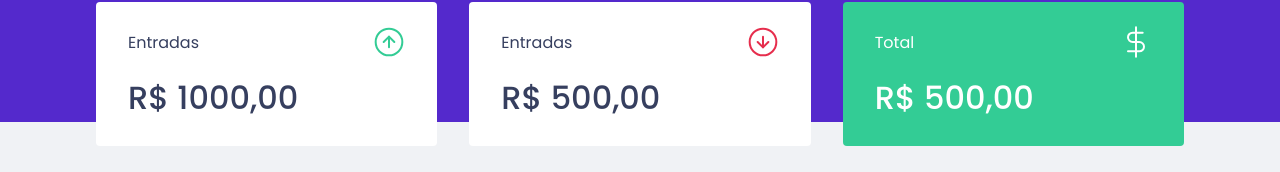
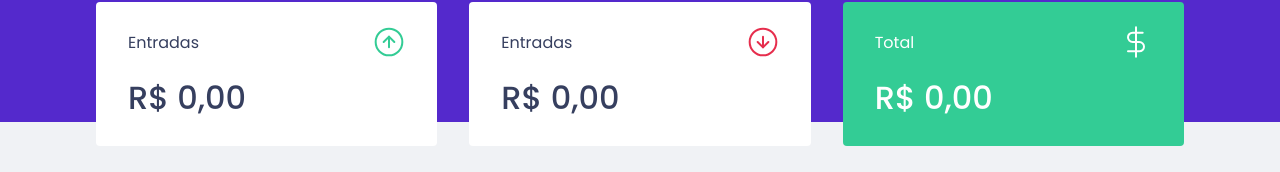
Before and after one commit to jmichel-dev/dtmoney-app, a React (Create React App) app: page / in a window 1280 px wide. Shown: the part 150-322 px from the top of the page. Built offline with nearby package versions, Linux system fonts and the light colour scheme; no server answers; what miragejs would draw is missing.

Commit message:
created functions for calculated income, outcome and total

```diff
--- a/src/components/Summary/index.tsx
+++ b/src/components/Summary/index.tsx
@@ -3,8 +3,14 @@ import { Container } from "./styles";
 import incomeImg from "../../assets/img/income.svg";
 import outcomeImg from "../../assets/img/outcome.svg";
 import totalImg from "../../assets/img/total.svg";
+import { useContext } from "react";
+import { TransactionContext } from "../../contexts/TransactionsContext";
+import { formatCurrency } from "../../utils/formatter";
 
 export const Summary: React.FC = () => {
+  const { totalExpenses, totalIncome, totalOutcome } =
+    useContext(TransactionContext);
+
   return (
     <Container>
       <div>
@@ -12,21 +18,21 @@ export const Summary: React.FC = () => {
           <p>Entradas</p>
           <img src={incomeImg} alt="Entradas" />
         </header>
-        <strong>R$ 1000,00</strong>
+        <strong>{formatCurrency(totalIncome())}</strong>
       </div>
       <div>
         <header>
           <p>Entradas</p>
           <img src={outcomeImg} alt="Saidas" />
         </header>
-        <strong>R$ 500,00</strong>
+        <strong>{formatCurrency(totalOutcome())}</strong>
       </div>
       <div className="highlight-background">
         <header>
           <p>Total</p>
-          <img src={totalImg} alt="Entradas" />
+          <img src={totalImg} alt="Total" />
         </header>
-        <strong>R$ 500,00</strong>
+        <strong>{formatCurrency(totalExpenses())}</strong>
       </div>
     </Container>
   );
--- a/src/contexts/TransactionsContext.tsx
+++ b/src/contexts/TransactionsContext.tsx
@@ -19,6 +19,9 @@ interface TransactionProviderProps {
 interface TransactionContextProps {
   transactions: Transaction[];
   createTransaction: (transaction: TransactionRequest) => Promise<void>;
+  totalIncome: () => number;
+  totalOutcome: () => number;
+  totalExpenses: () => number;
 }
 
 export const TransactionContext = createContext<TransactionContextProps>(
@@ -53,8 +56,52 @@ export const TransactionProvider: React.FC<TransactionProviderProps> = (
     ]);
   };
 
+  const totalIncome = () => {
+    const total = transactions.reduce((acc, transaction) => {
+      if (transaction.type === "income") {
+        return acc + transaction.amount;
+      }
+
+      return acc;
+    }, 0);
+
+    return total;
+  };
+
+  const totalOutcome = () => {
+    const total = transactions.reduce((acc, transaction) => {
+      if (transaction.type === "outcome") {
+        return acc - transaction.amount;
+      }
+
+      return acc;
+    }, 0);
+
+    return total;
+  };
+
+  const totalExpenses = () => {
+    const total = transactions.reduce((acc, transaction) => {
+      if (transaction.type === "income") {
+        return acc + transaction.amount;
+      } else {
+        return acc - transaction.amount;
+      }
+    }, 0);
+
+    return total;
+  };
+
   return (
-    <TransactionContext.Provider value={{ transactions, createTransaction }}>
+    <TransactionContext.Provider
+      value={{
+        transactions,
+        createTransaction,
+        totalExpenses,
+        totalIncome,
+        totalOutcome,
+      }}
+    >
       {props.children}
     </TransactionContext.Provider>
   );
```
